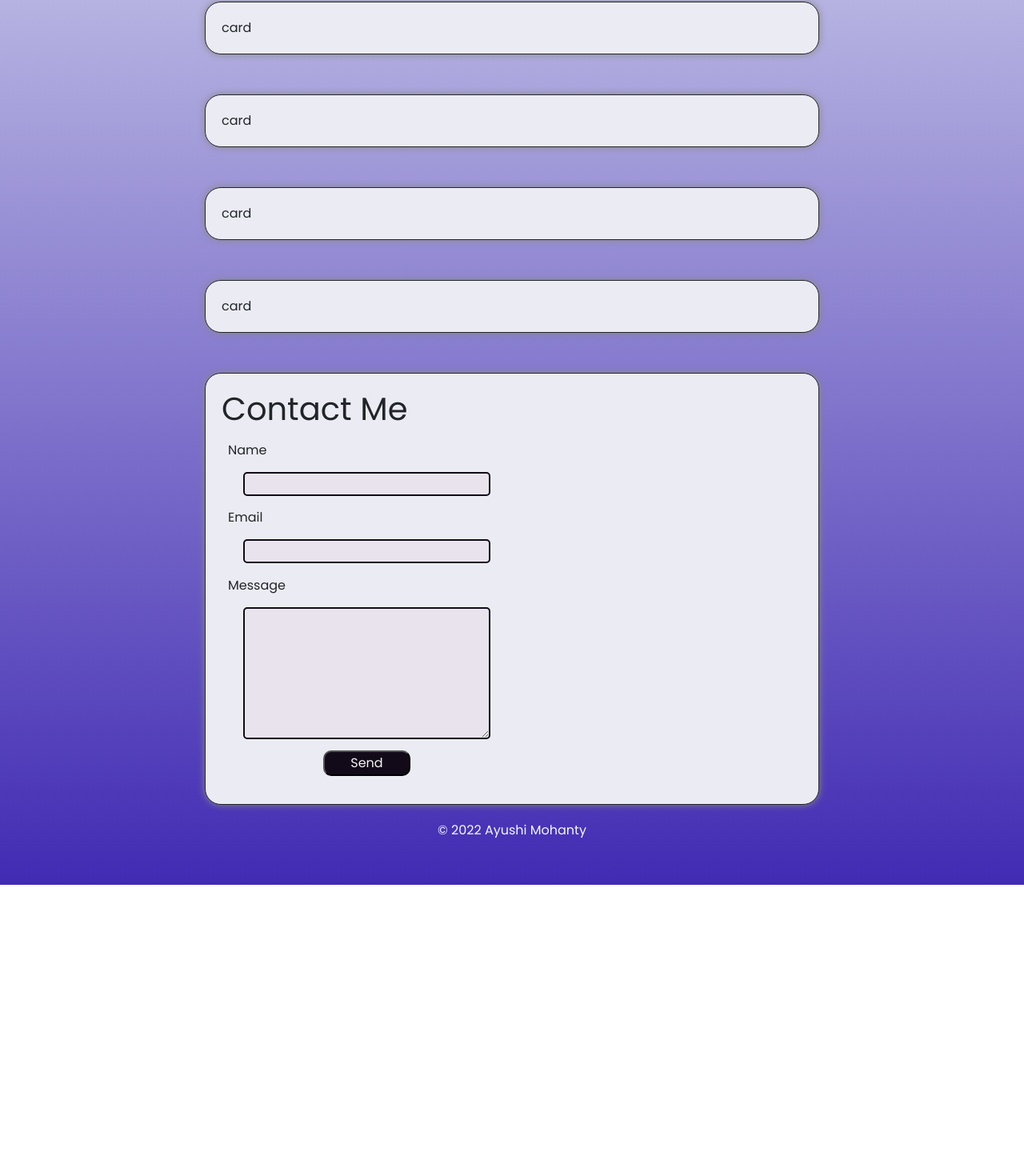
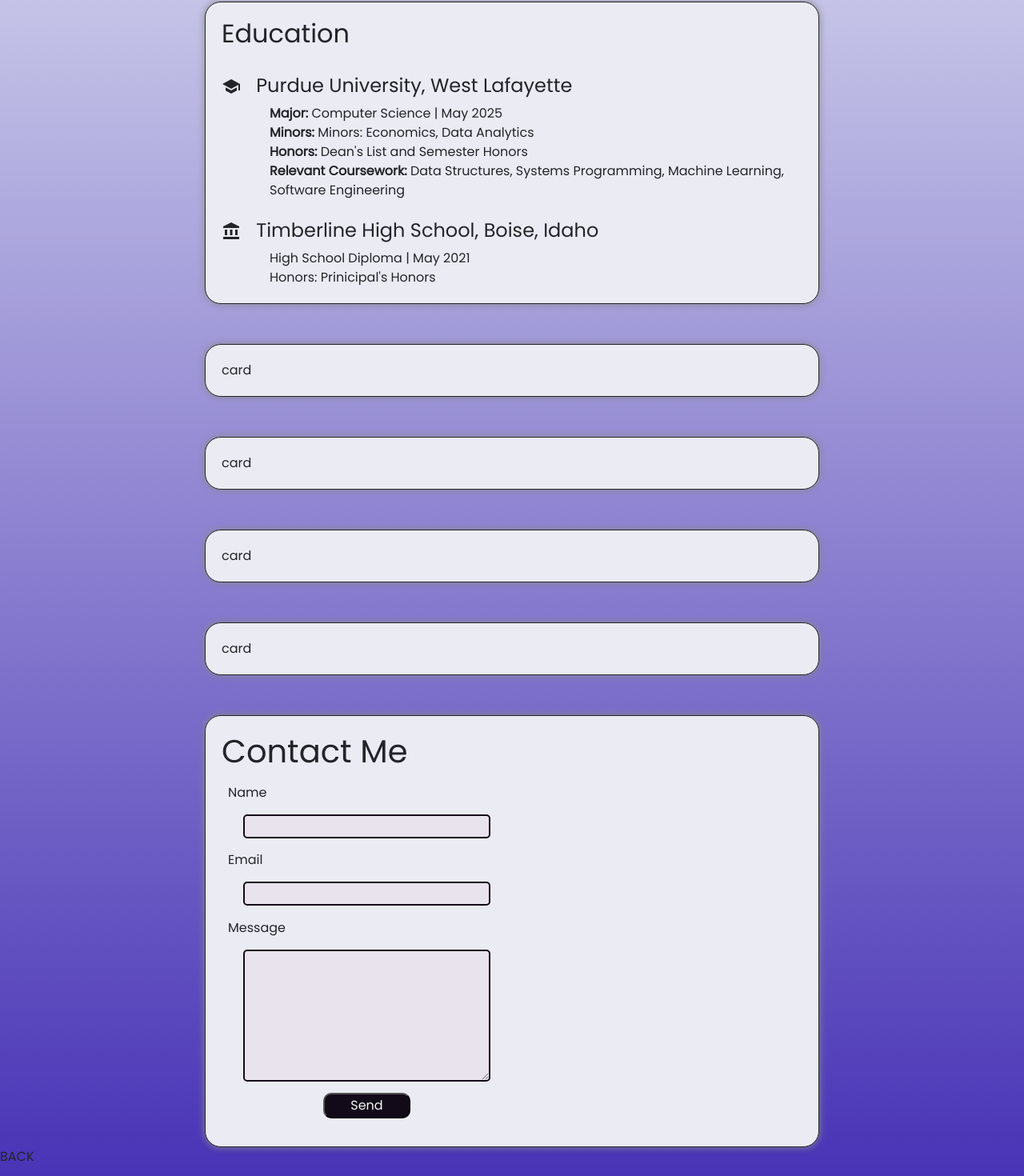
Before and after one commit to ayushiM2020/portfolio, a React (Create React App) app in the folder ayushi-portfolio/client/: page /portfolio/experience in a window 1280 px wide. Shown: the part 697-2167 px from the top of the page at 80% size. Before the commit the page ends 1803 px from the top, so only its background shows below. Built offline with nearby package versions, Linux system fonts and the light colour scheme; a web font is replaced by a local one.

Commit message:
education added

```diff
--- a/ayushi-portfolio/client/package.json
+++ b/ayushi-portfolio/client/package.json
@@ -5,8 +5,12 @@
   "private": true,
   "dependencies": {
     "@emailjs/browser": "^3.11.0",
+    "@emotion/react": "^11.11.1",
+    "@emotion/styled": "^11.11.0",
     "@material-ui/core": "^4.12.4",
     "@material-ui/icons": "^4.11.3",
+    "@mui/icons-material": "^5.11.16",
+    "@mui/material": "^5.13.5",
     "@testing-library/jest-dom": "^5.16.4",
     "@testing-library/react": "^13.3.0",
     "@testing-library/user-event": "^13.5.0",
--- a/ayushi-portfolio/client/src/App.js
+++ b/ayushi-portfolio/client/src/App.js
@@ -1,8 +1,11 @@
 import "./App.css";
 import { BrowserRouter as Router, Routes, Route } from "react-router-dom";
 import Home1 from "./pages/Home1";
+import Education from "./pages/Education";
+
 import Card from "./card.js";
 import Contact from "./Contact.js";
+import Back from "./pages/BackToTop.js";
 
 import Projects from "./pages/Projects";
 import Experience from "./pages/Experience";
@@ -26,12 +29,13 @@
           <Route path="/experience" element={<Experience />} />
         </Routes>
       </Router>
+      <Education />
       <Card />
       <Card />
       <Card />
       <Card />
       <Contact />
-
+      <Back />
       <Footer />
     </div>
   );
--- /dev/null
+++ b/ayushi-portfolio/client/src/pages/BackToTop.js
@@ -0,0 +1,44 @@
+import React from "react";
+import { useEffect, useState } from "react";
+
+function BackToTop() {
+  const [backToTop, setBackToTop] = useState(false);
+  useEffect(() => {
+    window.addEventListener("scroll", () => {
+      if (window.scrollY > 10) {
+        setBackToTop(true);
+      } else {
+        setBackToTop(false);
+      }
+    });
+  }, []);
+
+  const scrollUp = () => {
+    window.scrollTo({
+      top: 0,
+      behavior: "smooth",
+    });
+  };
+  return (
+    <div>
+      BACK
+      {backToTop && (
+        <button
+          onClick={scrollUp}
+          style={{
+            position: "fixed",
+            bottom: "50px",
+            right: "50px",
+            height: "50px",
+            width: "50px",
+            borderRadius: "10px",
+          }}
+        >
+          ^
+        </button>
+      )}
+    </div>
+  );
+}
+
+export default BackToTop;
--- /dev/null
+++ b/ayushi-portfolio/client/src/pages/Education.js
@@ -0,0 +1,34 @@
+import React from "react";
+import "./Home.css";
+import SchoolIcon from "@material-ui/icons/School";
+import AccountBalanceIcon from "@material-ui/icons/AccountBalance";
+
+function Education() {
+  return (
+    <div className="card">
+      <h2>Education</h2>
+      <br></br>
+      <h4>
+        <SchoolIcon /> &nbsp; Purdue University, West Lafayette
+      </h4>
+      <div style={{ marginLeft: "60px" }}>
+        <b>Major:</b> Computer Science | May 2025<br></br>
+        <b>Minors: </b>Minors: Economics, Data Analytics<br></br> <b>Honors:</b>{" "}
+        Dean's List and Semester Honors<br></br>
+        <b>Relevant Coursework: </b>Data Structures, Systems Programming,
+        Machine Learning, Software Engineering
+      </div>
+      <br></br>
+      <h4>
+        {" "}
+        <AccountBalanceIcon /> &nbsp; Timberline High School, Boise, Idaho
+      </h4>
+      <div style={{ marginLeft: "60px" }}>
+        High School Diploma | May 2021<br></br>
+        Honors: Prinicipal's Honors
+      </div>
+    </div>
+  );
+}
+
+export default Education;
```
Also changed, not shown: 1 other file (tests, documents, lock files or other folders).
